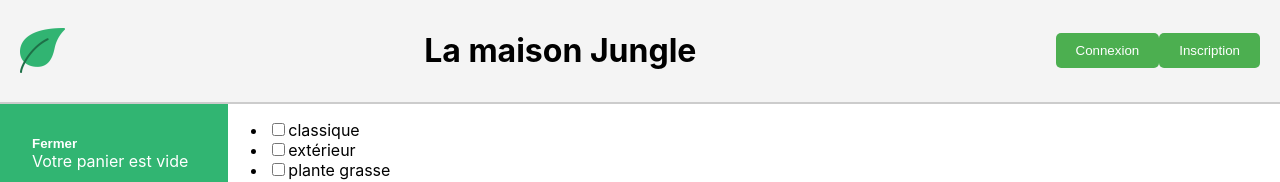
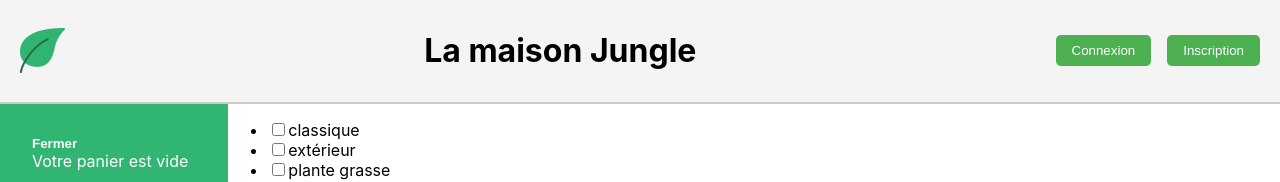
Before and after one commit to Muki-Dev/la-maison-jungle, a React (Create React App) app: page / in a window 1280 px wide. Shown: the top 182 px of the page. Built offline with nearby package versions, Linux system fonts and the light colour scheme.

Commit message:
add more style

```diff
--- a/src/styles/Banner.css
+++ b/src/styles/Banner.css
@@ -1,4 +1,4 @@
-.lmj-banner {
+ .lmj-banner {
     display: flex;
     justify-content: space-between; /* Espace entre le titre et la navigation */
     align-items: center; /* Aligner verticalement */
@@ -7,22 +7,40 @@
     border-bottom: 2px solid #ccc;
 }
 
+/* styles/Banner.css */
+.lmj-banner nav {
+    display: flex;
+    justify-content: flex-end;
+    gap: 1rem;
+  }
+
+  .lmj-button {
+    padding: 0.5rem 1rem;
+    background-color: #4caf50;
+    color: white;
+    border: none;
+    border-radius: 5px;
+    cursor: pointer;
+  }
+
+  .lmj-button:hover {
+    background-color: #45a049;
+  }
+
+
 .lmj-logo{
     width: 45px;
     height: 45px;
 }
 
-.lmj-banner-title {
+ .lmj-banner-title {
     display: flex;
-    align-items: center; /* Aligner verticalement le contenu */
+    align-items: center;
     font-size: 24px;
     font-weight: bold;
 }
 
-.lmj-banner-nav {
-    display: flex;
-    gap: 15px; /* Espace entre les liens */
-}
+
 
 .lmj-link {
     text-decoration: none;
```
